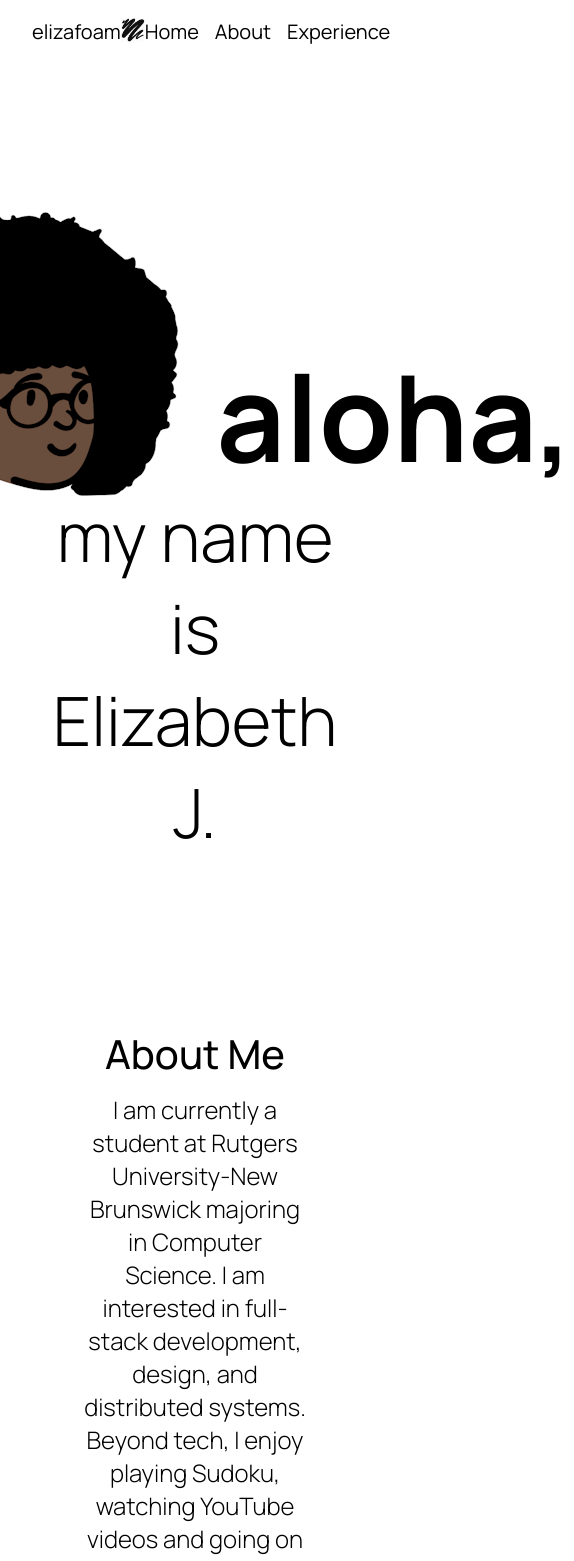
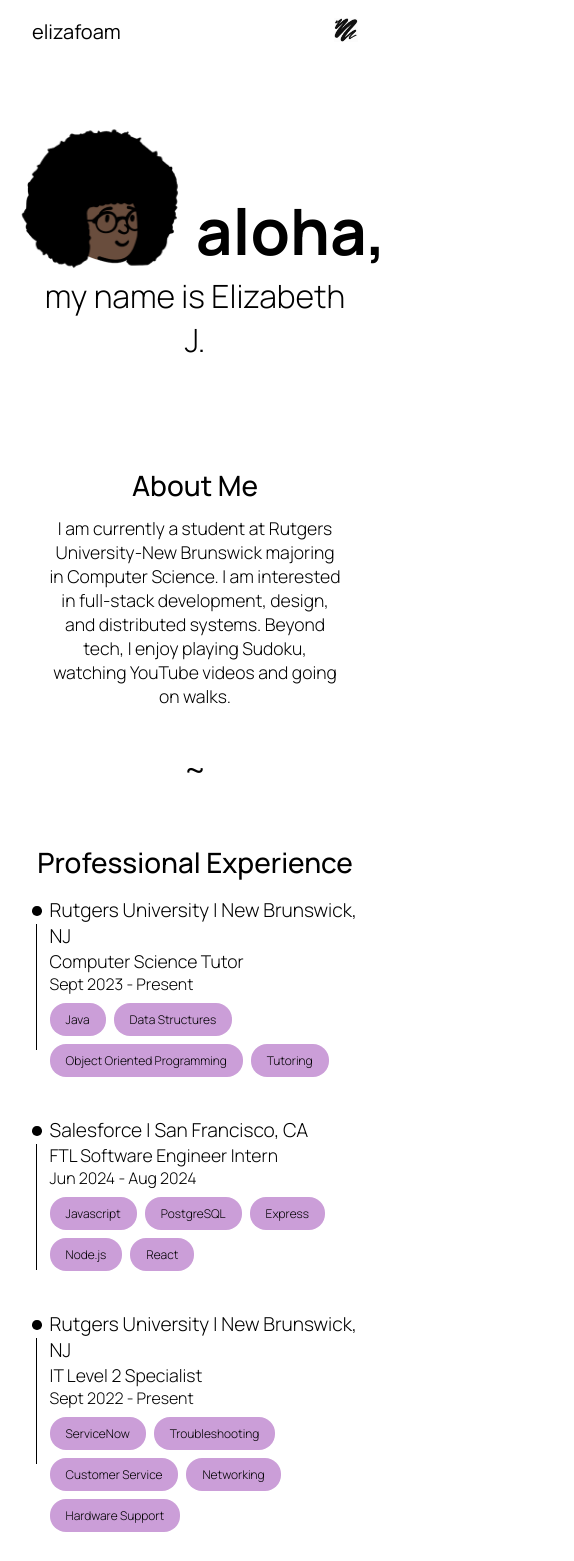
Before and after one commit to elizafoam/portfolio, a React (Vite) app: page / in a window 390 px wide. Shown: the top 1561 px of the page, 574 px wide, since content can reach past the window. Built offline with nearby package versions, Linux system fonts and the light colour scheme; no server answers.

Commit message:
made responsive on all devices

```diff
--- a/src/App.css
+++ b/src/App.css
@@ -85,3 +85,15 @@
   border-radius: 1rem;
   max-width: 50vw;
 }
+
+@media (max-width: 425px) {
+  .manrope-heading {
+    font-size: 1.75rem;
+  }
+}
+
+@media (max-width: 375px) {
+  .manrope-heading {
+    font-size: 1.25rem;
+  }
+}
--- a/src/components/About/About.css
+++ b/src/components/About/About.css
@@ -12,3 +12,26 @@
   font-size: 1.5rem;
   text-align: center;
 }
+
+@media (max-width: 425px) {
+  .About {
+    padding: 1rem 1rem;
+    gap: 0.75rem;
+  }
+
+  .aboutme {
+    font-size: 1.1rem;
+    max-width: 70ch;
+  }
+}
+
+@media (max-width: 375px) {
+  .About {
+    padding: 0rem;
+  }
+
+  .aboutme {
+    font-size: 0.95rem;
+    max-width: 70ch;
+  }
+}
--- a/src/components/Banner/Banner.css
+++ b/src/components/Banner/Banner.css
@@ -16,3 +16,9 @@
   display: flex;
   gap: 1rem;
 }
+
+@media (max-width: 425px) {
+  .navigation {
+    display: none;
+  }
+}
--- a/src/components/Experience/Experience.css
+++ b/src/components/Experience/Experience.css
@@ -41,7 +41,6 @@
   font-size: 1.3rem;
 }
 
-
 .skills-section {
   margin-top: 0.5rem;
   display: flex;
@@ -56,3 +55,58 @@
   border-radius: 1rem;
   font-size: 1rem;
 }
+
+@media (max-width: 425px) {
+  .experience-info {
+    display: flex;
+    flex-direction: column;
+    font-size: 1.2rem;
+  }
+
+  .position {
+    font-size: 1.1rem;
+  }
+
+  .date {
+    font-size: 1rem;
+  }
+
+  .skills-section {
+    gap: 0.5rem;
+    width: 80vw;
+  }
+
+  .skill {
+    font-size: 0.75rem;
+  }
+}
+
+
+@media (max-width: 375px) {
+  .timeline {
+    height: 8rem;
+  }
+
+  .experience-info {
+    display: flex;
+    flex-direction: column;
+    font-size: 1.05rem;
+  }
+
+  .position {
+    font-size: 0.95rem;
+  }
+
+  .date {
+    font-size: 0.9rem;
+  }
+
+  .skills-section {
+    gap: 0.5rem;
+    width: 80vw;
+  }
+
+  .skill {
+    font-size: 0.7rem;
+  }
+}
--- a/src/components/Header/Header.css
+++ b/src/components/Header/Header.css
@@ -5,7 +5,6 @@
   justify-content: center;
   text-align: center;
   padding: 7rem;
-  padding-bottom: 9rem;
 }
 
 .Header img {
@@ -29,3 +28,60 @@
   padding: 0;
   margin: -2.5rem;
 }
+
+@media (max-width: 768px) {
+  .Header img {
+    width: 20rem;
+  }
+
+  .greeting {
+    font-size: 5rem;
+  }
+
+  .name {
+    font-size: 3rem;
+  }
+}
+
+@media (max-width: 425px) {
+  .Header {
+    padding: 3rem;
+  }
+
+  .Header img {
+    width: 12rem;
+    padding: 0rem;
+  }
+
+  .greeting {
+    font-size: 4rem;
+    padding-bottom: 0.5rem;
+  }
+
+  .name {
+    font-size: 2rem;
+    margin: -0.5rem;
+    width: 80vw;
+  }
+}
+
+@media (max-width: 375px) {
+  .Header {
+    padding: 3rem;
+  }
+
+  .Header img {
+    width: 9rem;
+  }
+
+  .greeting {
+    font-size: 3rem;
+    padding-bottom: 0.5rem;
+  }
+
+  .name {
+    font-size: 1.5rem;
+    margin: -0.5rem;
+    width: 80vw;
+  }
+}
```
